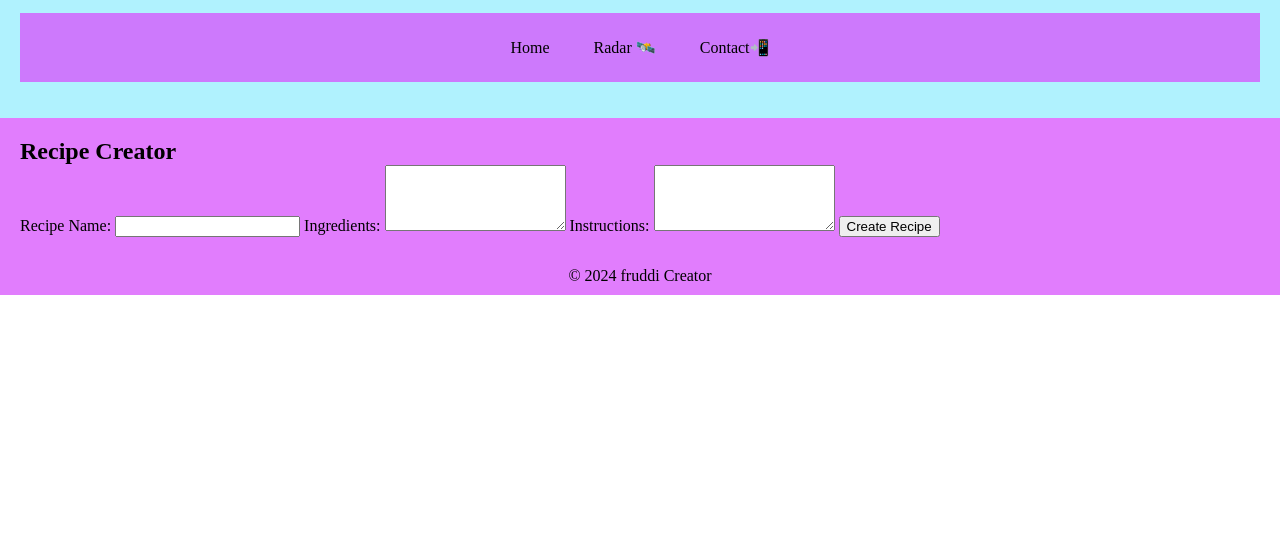
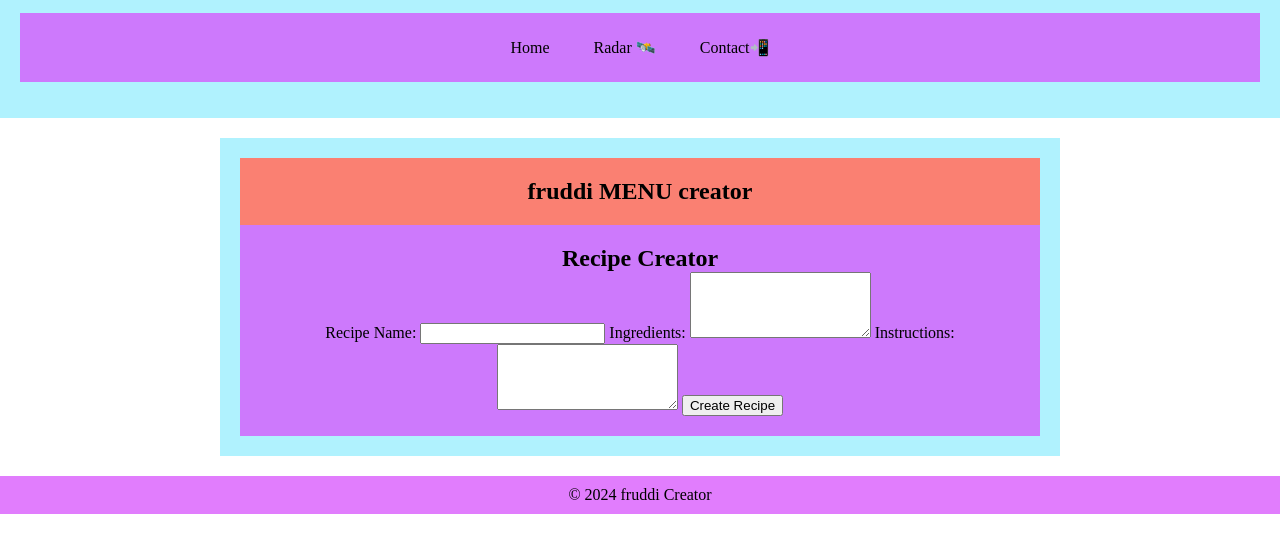
Before and after one commit to carlosgrprr/carlosgrprr.github.io, a website: page menu/recipeCreator.html in a window 1280 px wide. Shown: the part 61-614 px from the top of the page. Drawn offline with Linux system fonts and the light colour scheme.

Commit message:
Ajustes de diseño

```diff
--- a/menu/recipeCreator.html
+++ b/menu/recipeCreator.html
@@ -17,6 +17,15 @@
             </ul>
         </nav>
     </header>
+    <main>
+        <section id="menus">
+            <h2>fruddi MENU creator</h2>
+            <div id="menu-list">
+                <!-- Menus will be dynamically added here using JavaScript -->
+            </div>
+
+            <!-- Add code to display menus here -->
+        </section>
         <section id="recipes">
             <h2>Recipe Creator</h2>
             <form id="recipe-form">
@@ -35,8 +44,12 @@
                 <!-- Recipes will be displayed here -->
             </div>
         </section>
+
+    </main>
     <footer>
         <p>&copy; 2024 fruddi Creator</p>
     </footer>
+    <script src="script.js"></script>
+
 </body>
 </html>
```
Lines whose indentation alone changed are shown as unchanged.
